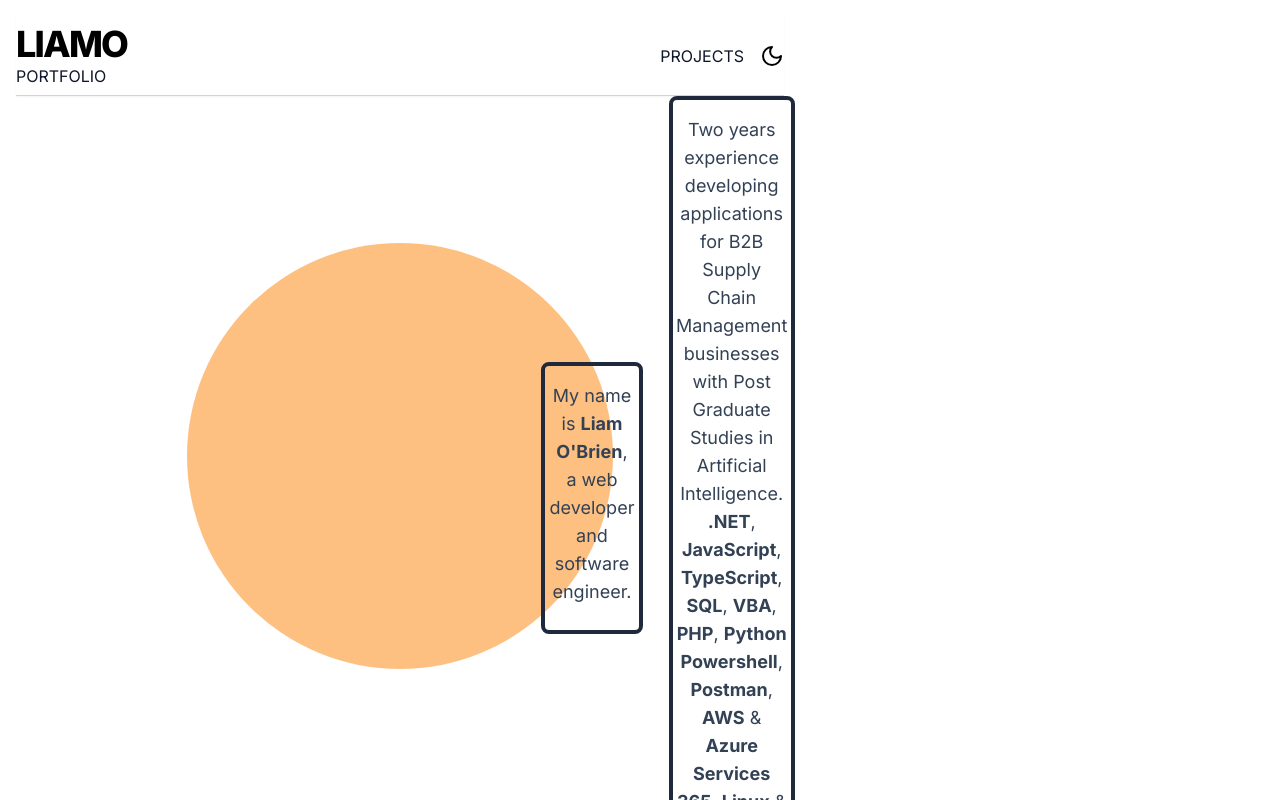
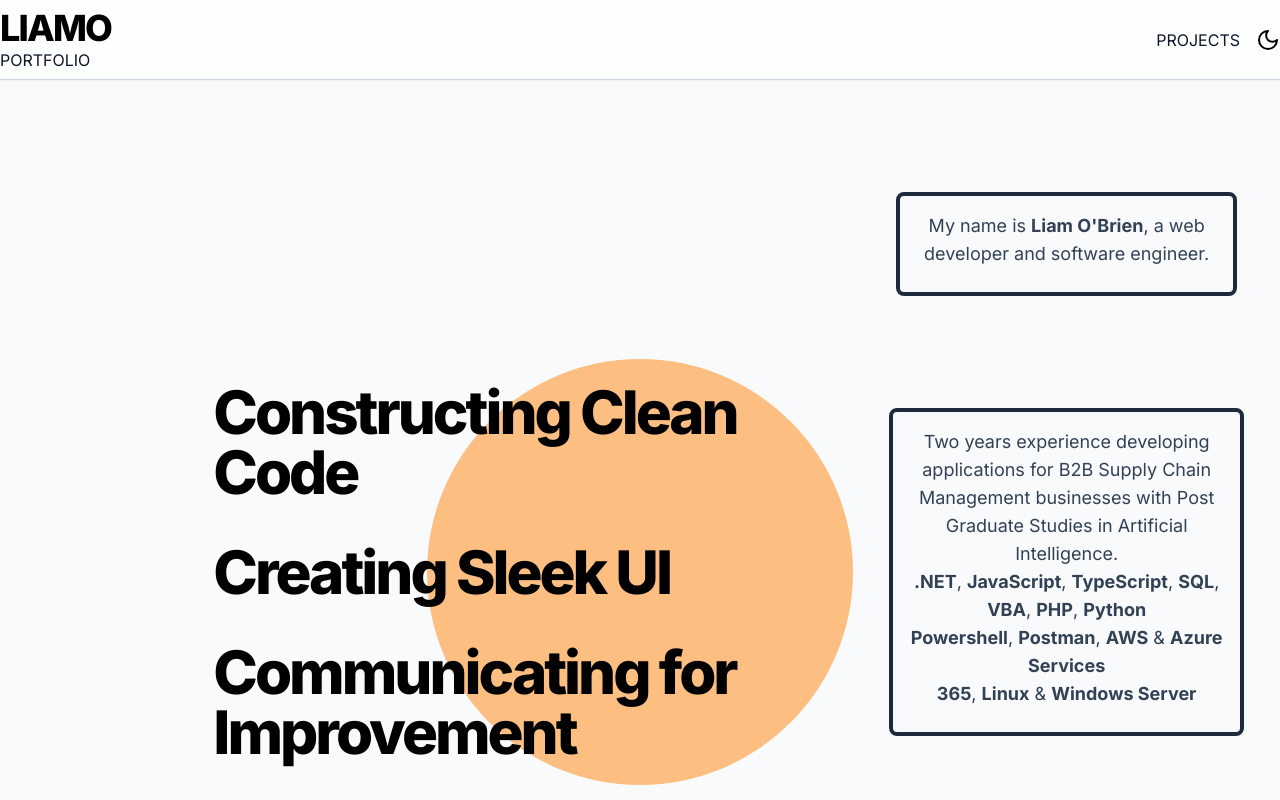
Before and after one commit to liamasis/testfolio, a Next.js app: page / in a window 1280 px wide. Shown: the top 800 px of the page. Built offline with nearby package versions, Linux system fonts and the light colour scheme.

Commit message:
ruined things, refixing

```diff
--- a/src/app/layout.tsx
+++ b/src/app/layout.tsx
@@ -16,10 +16,8 @@ export default function RootLayout({
       <head>
         <title>liamo portfolio</title>
       </head>
-      <body className='min-h-screen thisisatest antialised w-full h-full justify-center'>
+      <body className='min-h-screen bg-slate-50 dark:bg-slate-900 antialised w-full h-full justify-center'>
         <Providers>
-          <div className="gradient1"></div>
-          <div className="gradient2"></div>
           <Navbar></Navbar>
           {children}
         </Providers>
--- a/src/styles/globals.css
+++ b/src/styles/globals.css
@@ -1,27 +1,3 @@
 @tailwind base;
 @tailwind components;
 @tailwind utilities;
-
-.thisisatest {
-    padding: 1rem;
-    height: 100vmin;
-    width: 100vmin;
-    display: grid;
-}
-
-#gradient1 {
-    background: linear-gradient(70deg, rgb(10, 3, 15) 0%, rgb(64, 69, 149) 25%, rgb(10, 3, 15) 50%, rgb(64, 69, 149) 75%, rgb(10, 3, 15) 100%);
-    z-index: 0;
-    background-size: 300% 200%;
-}
-
-
-div {
-    grid-column: 1;
-    grid-row: 1;
-}
-
-#gradient2 {
-    background: radial-gradient(circle, rgb(0, 0, 0) 0%, rgb(207, 204, 205) 55%, rgb(70, 9, 144) 100%);
-    mix-blend-mode: color-dodge;
-}
```
